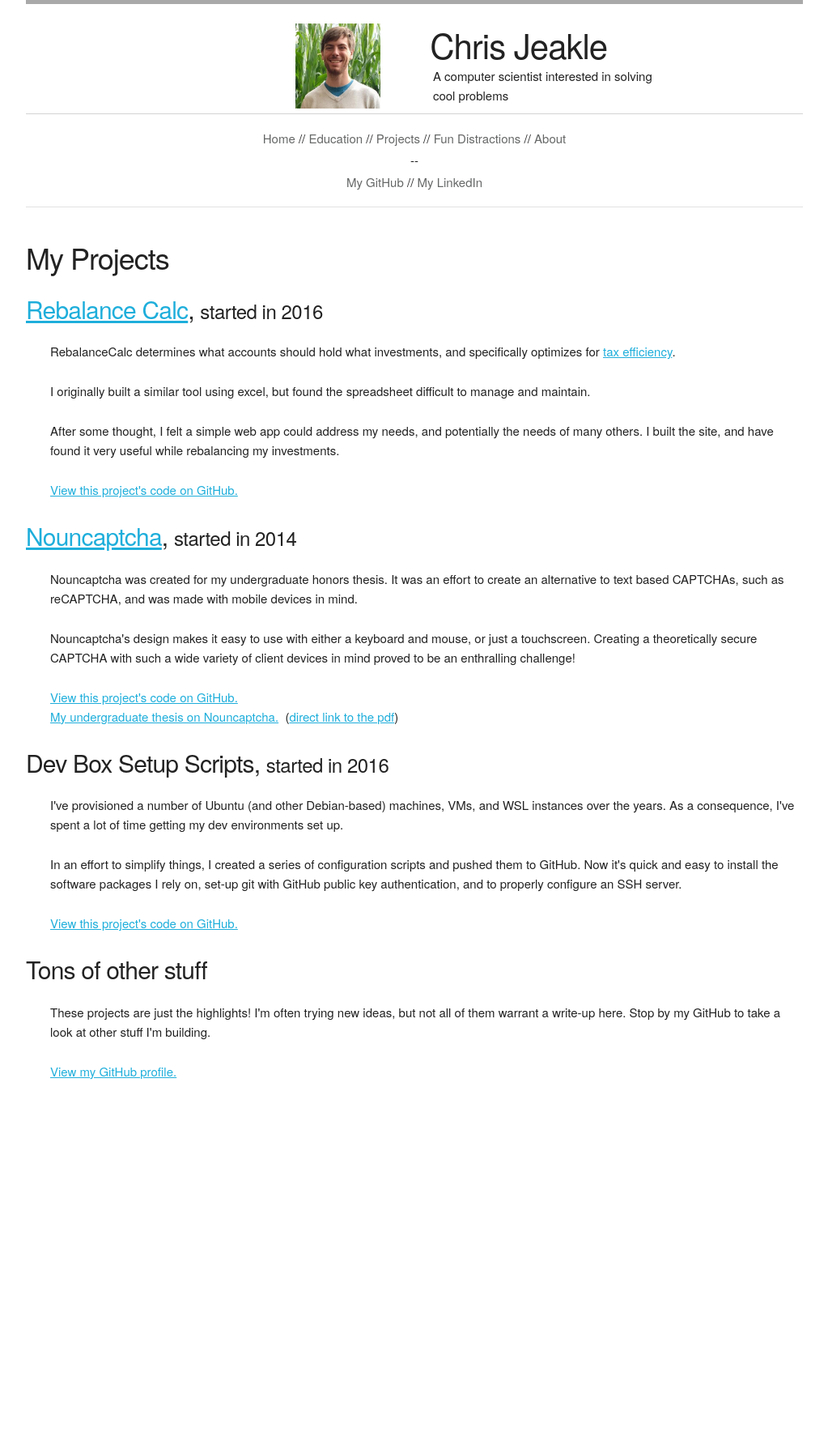
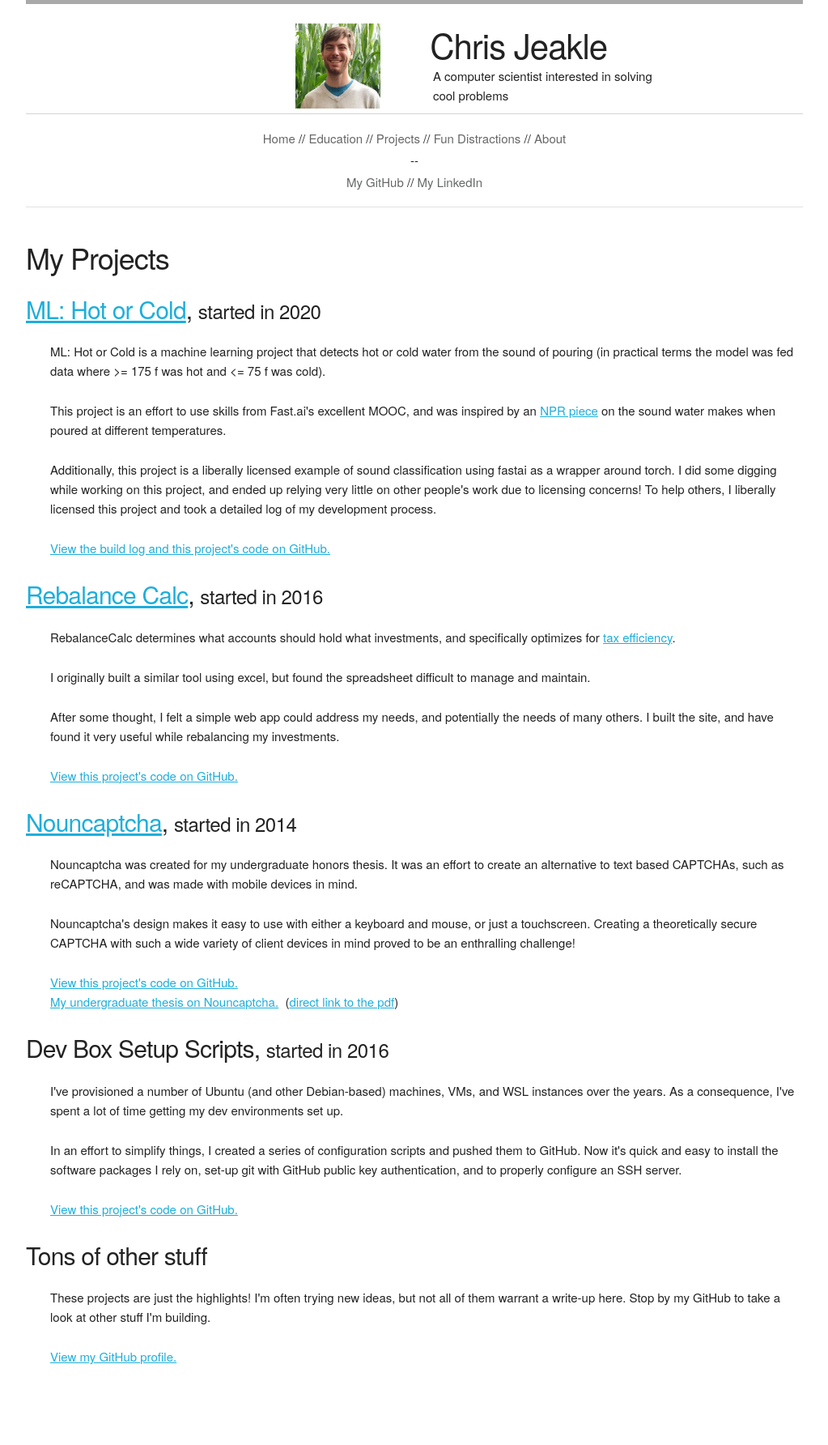
Before and after one commit to cjjeakle/cjjeakle.github.io, a Jekyll site: the page built from projects/index.html, in a window 1280 px wide. Shown: the whole page at 81% size, without its empty margins (128-1151 px from the left). Built offline with Jekyll 4.4.1, drawn with Linux system fonts in a browser that asks for light colours; nearby versions of some CDN libraries; before the commit the page ends 1432 px from its top, so only the background shows below that.

Commit message:
Add ml hot or cold project, update links to https

```diff
--- a/projects/index.html
+++ b/projects/index.html
@@ -6,8 +6,29 @@ layout: default
 <div>
   <h3>My Projects</h3>
 
+
   <div class="row">
-    <div class="row inline-header" id="rebalancecalc"><h4><a href="http://www.rebalancecalc.com">Rebalance Calc</a></h4><h5>started in 2016</h5></div>
+    <div class="row inline-header" id="ml-hot-or-cold"><h4><a href="https://ml-hot-or-cold.projects.chrisjeakle.com">ML: Hot or Cold</a></h4><h5>started in 2020</h5></div>
+
+    <div class="row description">
+      <p>
+        ML: Hot or Cold is a machine learning project that detects hot or cold water from the sound of pouring (in practical terms the model was fed data where >= 175 f was hot and <= 75 f was cold).
+      </p>
+      <p>
+        This project is an effort to use skills from Fast.ai's excellent MOOC, and was inspired by an <a href="https://www.npr.org/2014/07/05/328842704/what-does-cold-sound-like">NPR piece</a> on the sound water makes when poured at different temperatures.
+      <p>
+        Additionally, this project is a liberally licensed example of sound classification using fastai as a wrapper around torch.
+        I did some digging while working on this project, and ended up relying very little on other people's work due to licensing concerns!
+        To help others, I liberally licensed this project and took a detailed log of my development process.</p>
+      </p>
+      <p>
+        <a href="https://github.com/cjjeakle/ml-hot-or-cold">View the build log and this project's code on GitHub.</a>
+      </p>
+    </div>
+  </div>
+
+  <div class="row">
+    <div class="row inline-header" id="rebalancecalc"><h4><a href="https://www.rebalancecalc.com">Rebalance Calc</a></h4><h5>started in 2016</h5></div>
 
     <div class="row description">
       <p>
@@ -27,7 +48,7 @@ layout: default
   </div>
 
   <div class="row">
-    <div class="inline-header" id="nouncaptcha"><h4><a href="http://www.nouncaptcha.com">Nouncaptcha</a></h4><h5>started in 2014</h5></div>
+    <div class="inline-header" id="nouncaptcha"><h4><a href="https://www.nouncaptcha.com">Nouncaptcha</a></h4><h5>started in 2014</h5></div>
 
     <div class="row description">
       <p>
@@ -41,8 +62,8 @@ layout: default
       <p>
         <a href="https://github.com/cjjeakle/nouncaptcha">View this project's code on GitHub.</a>
         <br/>
-        <span><a href="http://deepblue.lib.umich.edu/handle/2027.42/107736">My undergraduate thesis on Nouncaptcha.</a>&nbsp;</span>
-        <span>(<a href="http://deepblue.lib.umich.edu/bitstream/handle/2027.42/107736/cjjeakle.pdf">direct link to the pdf</a>)</span>
+        <span><a href="https://deepblue.lib.umich.edu/handle/2027.42/107736">My undergraduate thesis on Nouncaptcha.</a>&nbsp;</span>
+        <span>(<a href="https://deepblue.lib.umich.edu/bitstream/handle/2027.42/107736/cjjeakle.pdf">direct link to the pdf</a>)</span>
       </p>
     </div>
   </div>
```
